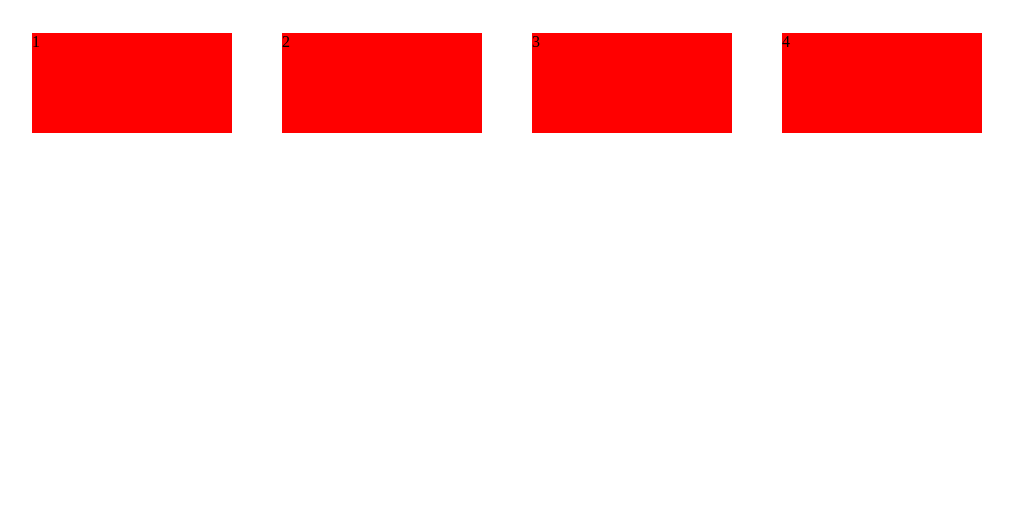
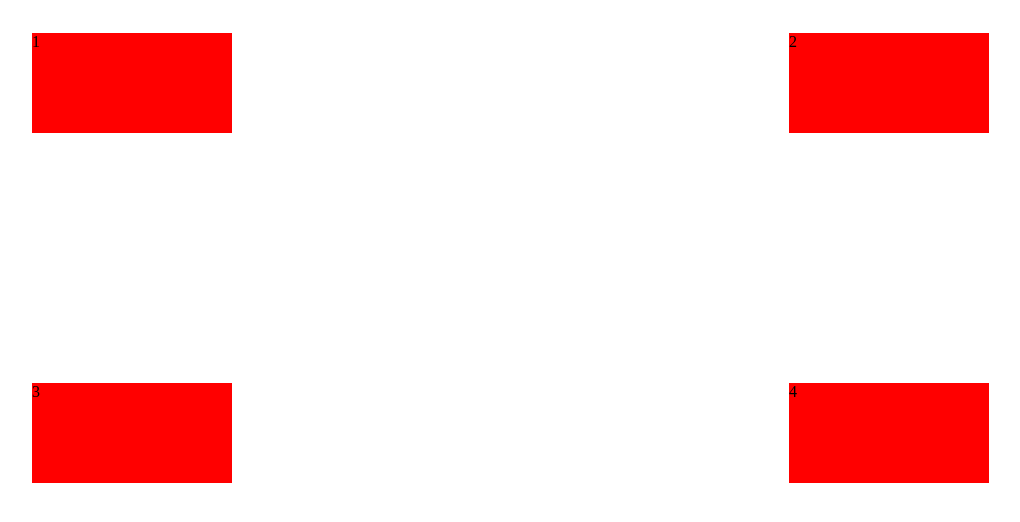
Before and after one commit to mohitmasiwal/csspractise, a plain HTML site: page main.html in a window 1280 px wide. Shown: the whole page, without its empty margins (1-1021 px from the left). Drawn offline with Linux system fonts and the light colour scheme.

Commit message:
new commit

```diff
--- a/main.css
+++ b/main.css
@@ -19,6 +19,9 @@
 }
 @media (min-width: 1000px) {
     .parent {
-        display: flex;
+        display: grid;
+        grid-template-columns: repeat(2, 1fr);
+        grid-template-rows: repeat(2, 100px);
+        gap: 250px;
     }
 }
```
